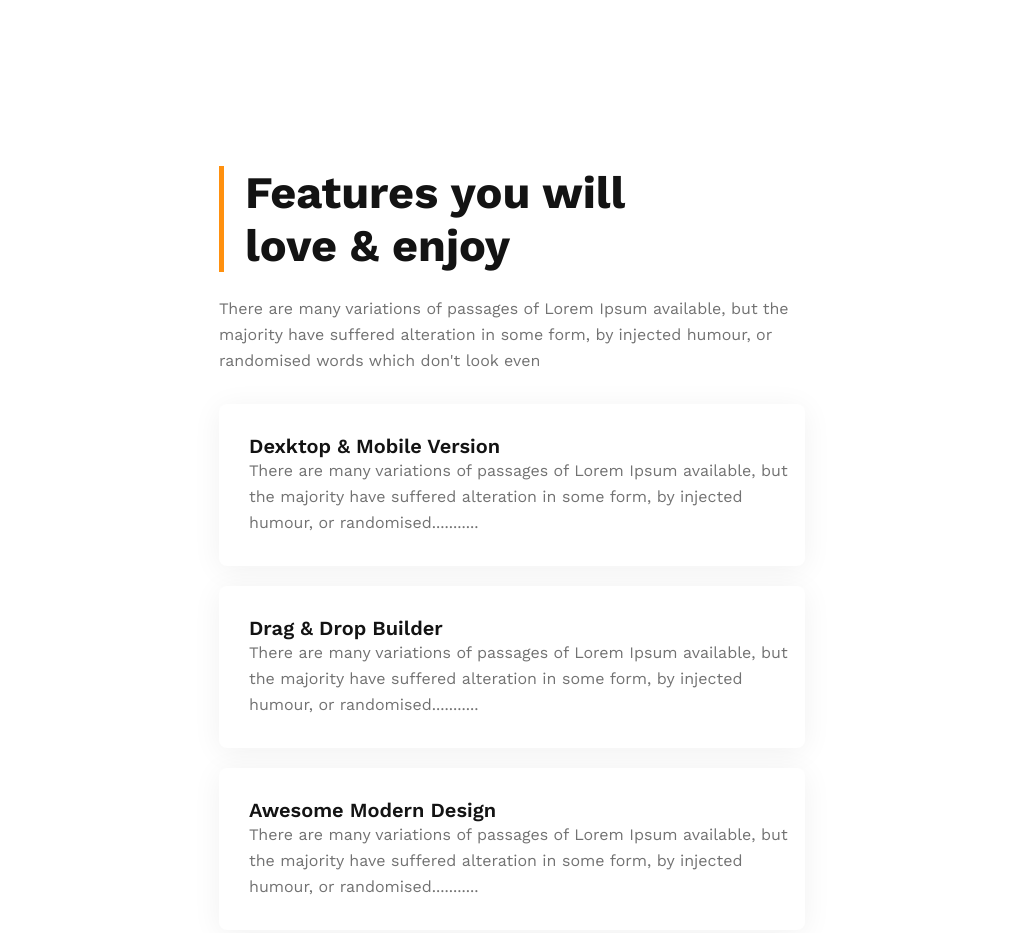
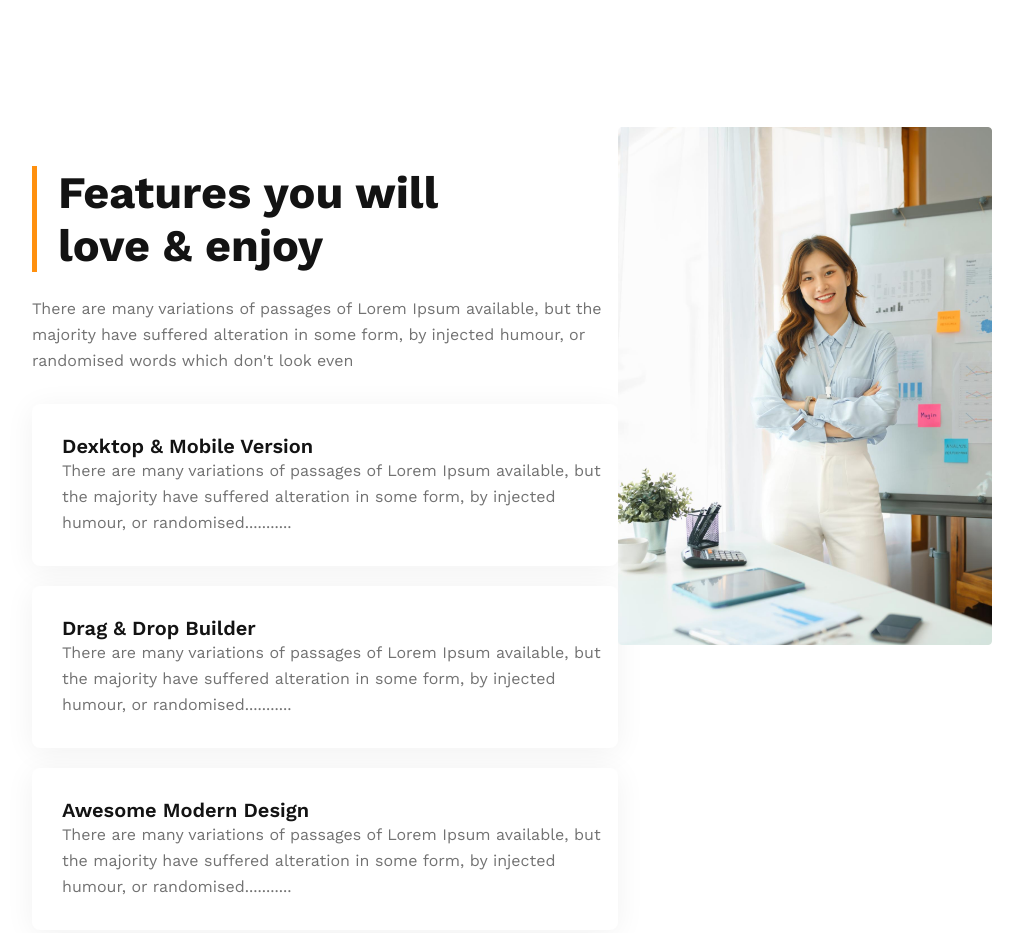
Before and after one commit to rashedjamanraju/g3-architects, a plain HTML site: page index.html in a window 1280 px wide. Shown: the part 1831-2764 px from the top of the page, without its empty margins (128-1151 px from the left). Drawn offline with nearby package versions, Linux system fonts and the light colour scheme.

Commit message:
"bogus commit"

```diff
--- a/styles/style.css
+++ b/styles/style.css
@@ -15,7 +15,7 @@ img{
 /* container */
 .container{
     width: 75%;
-    max-width: 1440px;
+    max-width: 1366px;
     margin-inline: auto;
 }
 /* Typography */
@@ -260,7 +260,7 @@ header{
     }
 
 }
-@media screen and (max-width:1853px){
+/* @media screen and (max-width:1853px){
     .fywe{
         flex-direction: column;
         align-items: center;
@@ -269,4 +269,4 @@ header{
     .fywe-image{
         margin-top: 24px;
     }
-}
+} */
```
